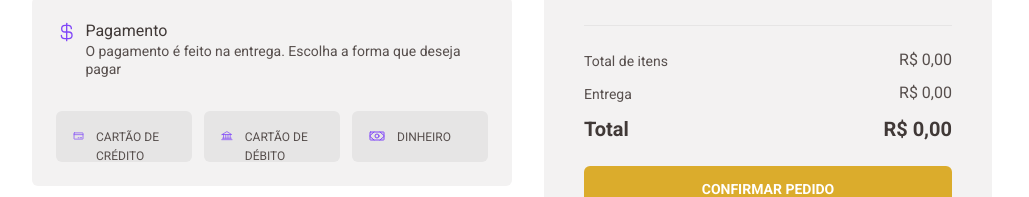
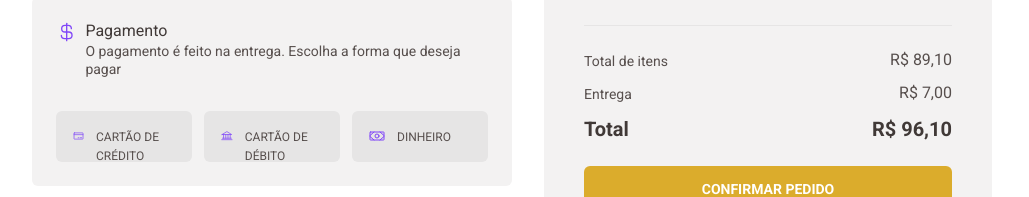
Before and after one commit to ArthurEnrique15/ignite-coffee-delivery, a React (Vite) app: page /checkout in a window 1280 px wide. Shown: the part 533-730 px from the top of the page, without its empty margins (128-1157 px from the left). Built offline with nearby package versions, Linux system fonts and the light colour scheme.

Commit message:
feat: show prices correctly in checkout page

```diff
--- a/src/pages/Checkout/SelectedCoffees/index.tsx
+++ b/src/pages/Checkout/SelectedCoffees/index.tsx
@@ -1,10 +1,17 @@
 import { useContext } from 'react'
 import { ShopCartContext } from '../../../contexts/ShopCartContext'
+import { formatPrice } from '../../../utils/format-price'
 import { SelectedCoffee } from './SelectedCoffee'
 import { SelectedCoffeesContainer } from './styles'
 
 export function SelectedCoffees() {
   const { shopCart } = useContext(ShopCartContext)
+
+  const deliveryCost = 7.0
+  const totalCartPrice = shopCart.reduce(
+    (total, coffee) => total + coffee.price * coffee.amount,
+    0,
+  )
 
   return (
     <SelectedCoffeesContainer>
@@ -21,17 +28,17 @@ export function SelectedCoffees() {
           <div className="priceDescription">
             <div className="lesserText">
               <span>Total de itens</span>
-              <span>R$ 0,00</span>
+              <span>R$ {formatPrice(totalCartPrice)}</span>
             </div>
 
             <div className="lesserText">
               <span>Entrega</span>
-              <span>R$ 0,00</span>
+              <span>R$ {formatPrice(deliveryCost)}</span>
             </div>
 
             <div className="bigText">
               <span>Total</span>
-              <span>R$ 0,00</span>
+              <span>R$ {formatPrice(totalCartPrice + deliveryCost)}</span>
             </div>
           </div>
 
```
